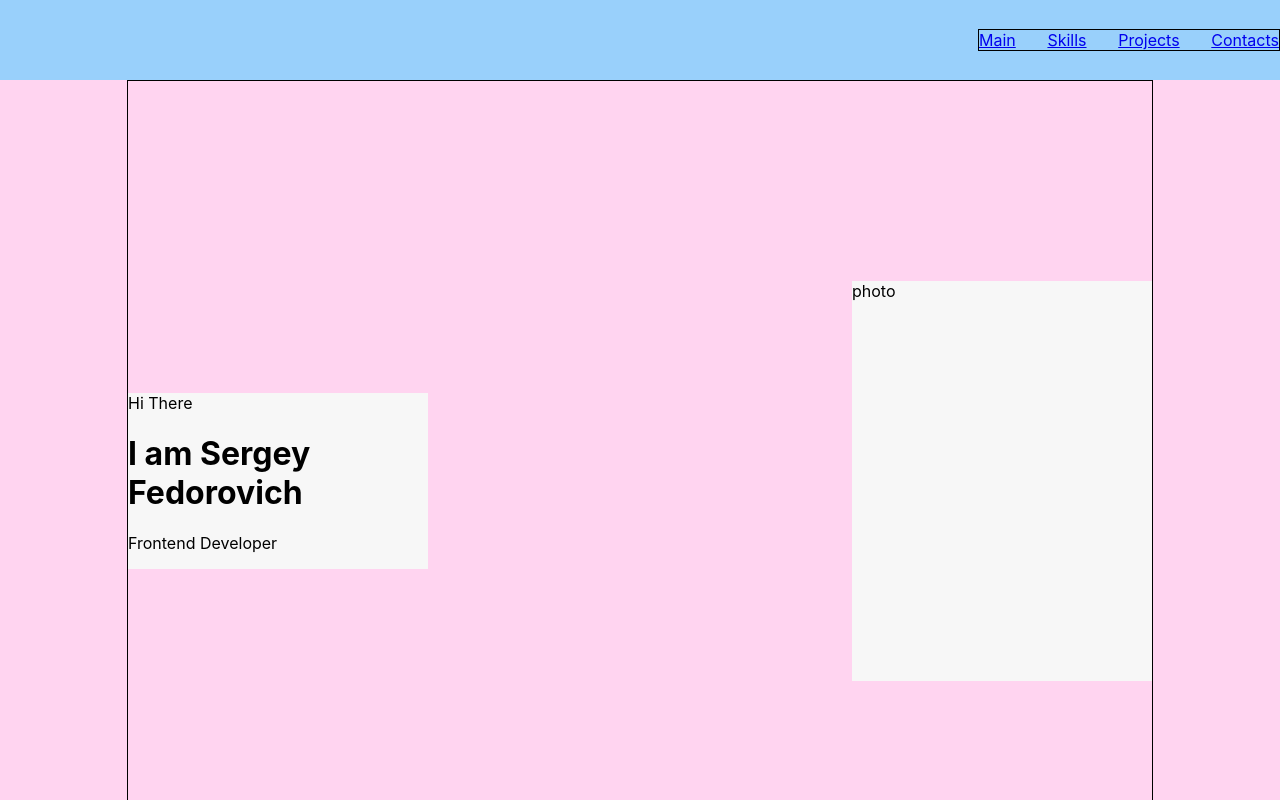
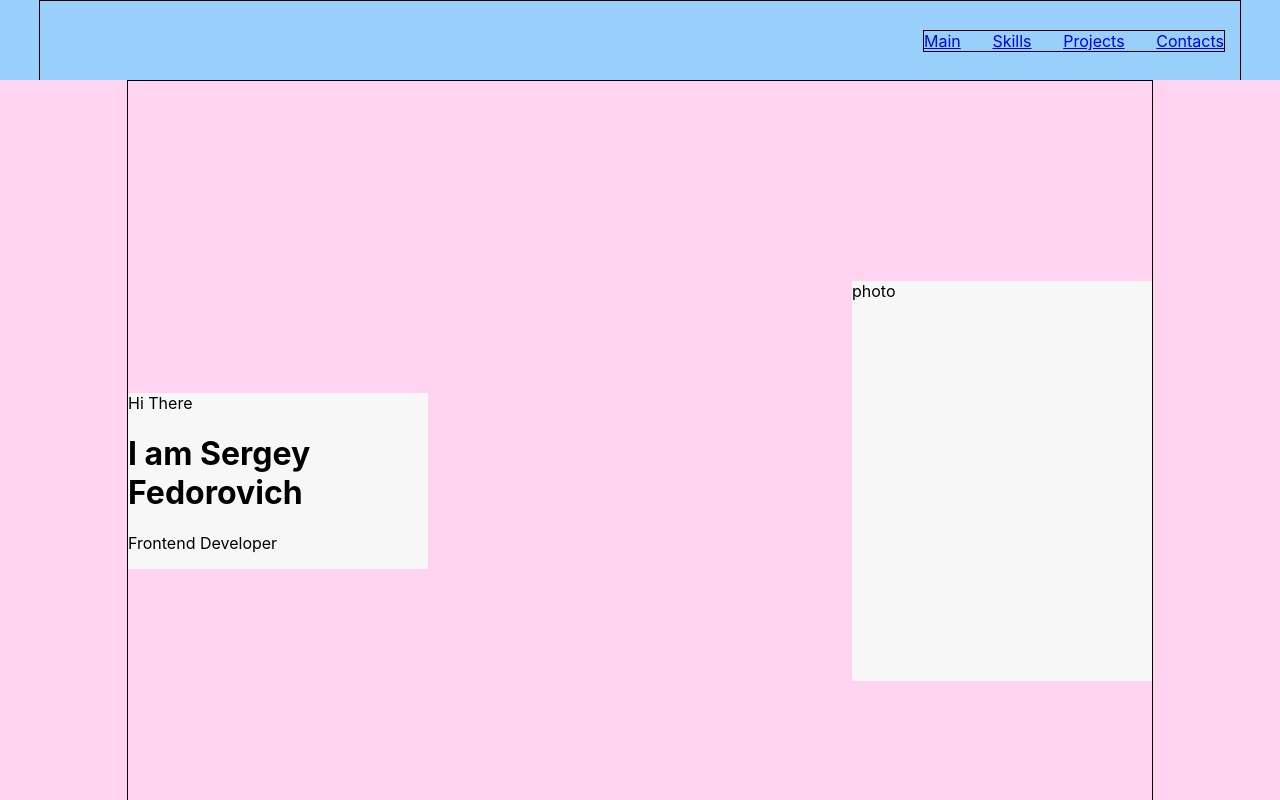
Before and after one commit to feddorovich/portfolio, a React (Create React App) app: page / in a window 1280 px wide. Shown: the top 800 px of the page. Built offline with nearby package versions, Linux system fonts and the light colour scheme.

Commit message:
Container.tsx for all

```diff
--- a/src/App.css
+++ b/src/App.css
@@ -1,3 +1,2 @@
 .App {
-
 }
--- /dev/null
+++ b/src/container/Container.module.css
@@ -0,0 +1,8 @@
+.container {
+    max-width: 1170px;
+    width: 100%;
+    padding: 0 15px;
+    margin: 0 auto;
+    height: 100%;
+    border: 1px solid;
+}
--- /dev/null
+++ b/src/container/Container.tsx
@@ -0,0 +1,10 @@
+import React, {ReactNode} from "react";
+import style from "./Container.module.css";
+
+export const Container = ({children}: { children: ReactNode }) => {
+    return (
+        <div className={style.container}>
+            {children}
+        </div>
+    );
+};
--- a/src/header/Header.module.css
+++ b/src/header/Header.module.css
@@ -1,7 +1,11 @@
 .header {
-    height: 80px;
-    background-color: #99d0fb;
     display: flex;
     justify-content: flex-end;
     align-items: center;
+    height: 100%;
 }
+
+.wrapper {
+    height: 80px;
+    background-color: #99d0fb;
+}
--- a/src/header/Header.tsx
+++ b/src/header/Header.tsx
@@ -1,11 +1,16 @@
 import React, {FC} from 'react';
 import style from './Header.module.css'
 import {Nav} from "../nav/Nav";
+import {Container} from "../container/Container";
 
 export const Header: FC = () => {
     return (
-        <div className={style.header}>
-            <Nav/>
-        </div>
+        <header className={style.wrapper}>
+            <Container>
+                <div className={style.header}>
+                    <Nav/>
+                </div>
+            </Container>
+        </header>
     );
 };
--- a/src/nav/Nav.tsx
+++ b/src/nav/Nav.tsx
@@ -4,11 +4,11 @@ import {NavLink} from "react-router-dom";
 
 export const Nav: FC = () => {
     return (
-        <div className={style.nav}>
+        <nav className={style.nav}>
             <NavLink to={'/'}>Main</NavLink>
             <NavLink to={'/'}>Skills</NavLink>
             <NavLink to={'/'}>Projects</NavLink>
             <NavLink to={'/'}>Сontacts</NavLink>
-        </div>
+        </nav>
     );
 };
```
